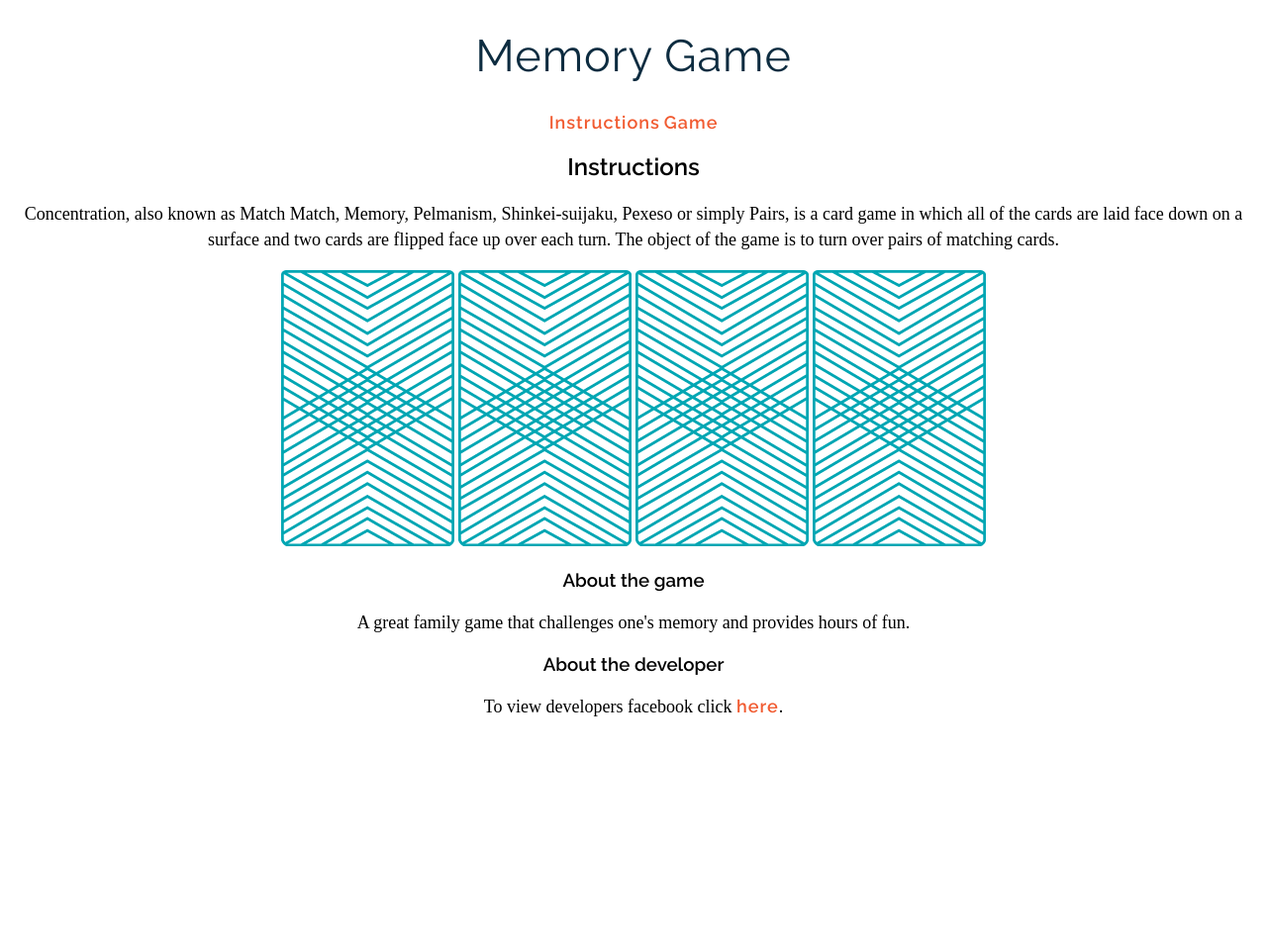
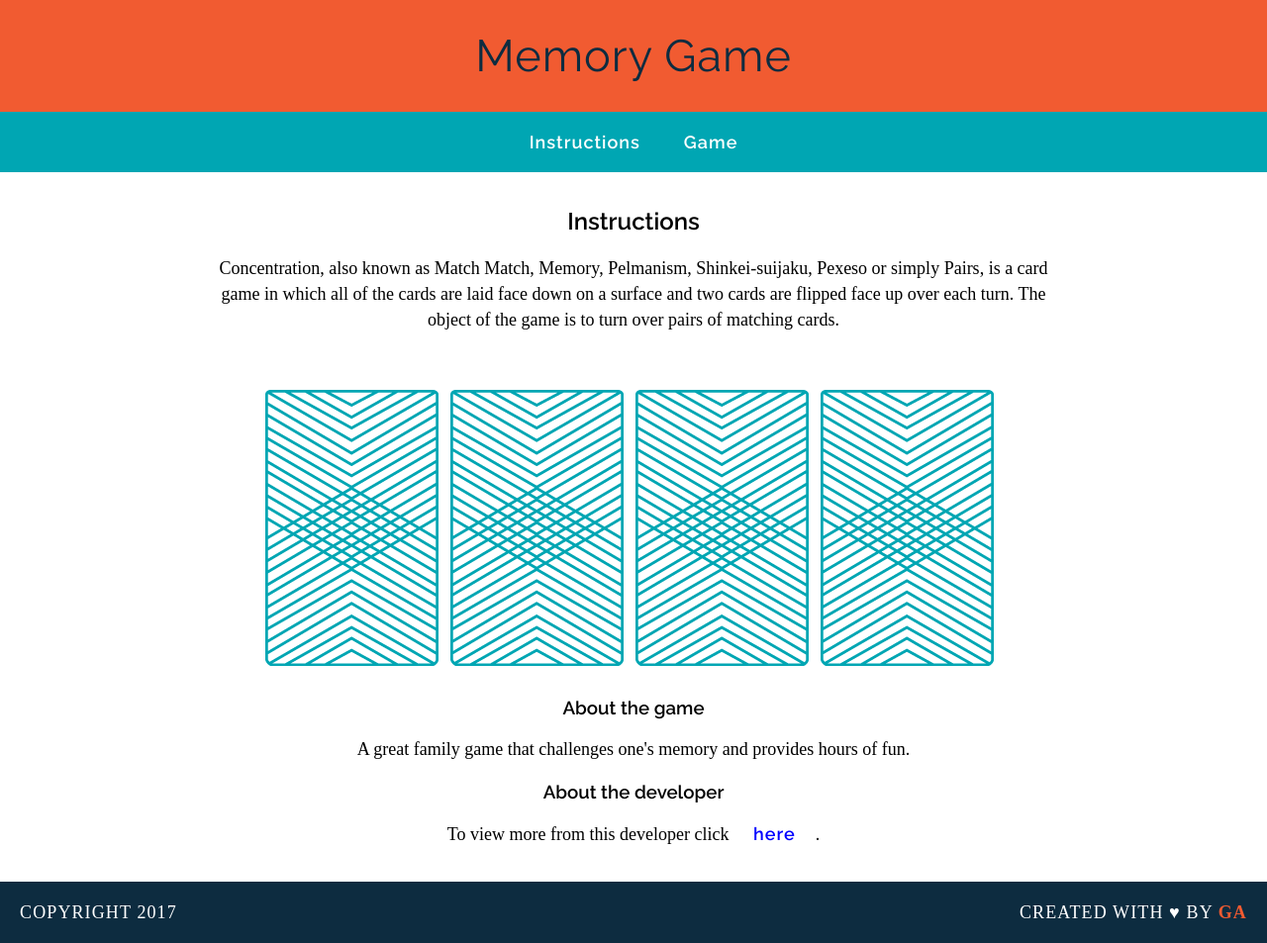
Before and after one commit to Davewill94/wdi-fundamentals-memorygame, a plain HTML site: page memory_game/index.html in a window 1280 px wide. Shown: the whole page at 99% size. Before the commit the page ends 800 px from the top, so only its background shows below. Drawn offline with Linux system fonts and the light colour scheme; a web font is replaced by a local one.

Commit message:
created game logic

```diff
--- /dev/null
+++ b/memory-game-download/memory-game (1)/css/style.css
@@ -0,0 +1,124 @@
+/* =============================
+GENERAL STYLES
+================================ */
+body {
+  font-family: "Raleway", sans-serif;
+  text-align: center;
+  font-size: 18px;
+  -webkit-font-smoothing: antialiased;
+  margin: 0;
+}
+
+.clearfix:after {
+  visibility: hidden;
+  display: block;
+  content: " ";
+  clear: both;
+  height: 0;
+  font-size: 0;
+}
+
+/* =============================
+TYPOGRAPHY
+================================ */
+h1, h2 {
+  text-transform: uppercase;
+}
+
+h1 {
+  color: white;
+  font-size: 45px;
+  margin: 0;
+  font-weight: 400;
+  letter-spacing: 0.05em;
+}
+
+h2 {
+  color: #0D2C40;
+  letter-spacing: 0.05em;
+  font-weight: 600;
+  font-size: 20px;
+}
+
+p {
+  font-family: "Droid Serif", serif;
+  line-height: 26px;
+}
+
+a {
+  color: white;
+  text-decoration: none;
+  text-transform: uppercase;
+  font-weight: 600;
+  letter-spacing: .06em;
+
+  margin: 0 20px;
+  /* For hover style transition (bonus) */
+  border-bottom: 2px solid transparent;
+/*   transition: all .3s ease-in-out; */
+}
+
+a:hover {
+  border-bottom: 2px solid white;
+}
+/* =============================
+HEADER
+================================ */
+header {
+  background-color: #F15B31;
+  padding: 30px 20px;
+}
+
+/* =============================
+NAV
+================================ */
+nav {
+  background-color: #00A6B3;
+  padding: 20px 0;
+}
+
+/* =============================
+MAIN SECTION
+================================ */
+
+main {
+  width: 850px;
+  margin: 35px auto;
+}
+
+
+/* =============================
+GAME BOARD
+================================ */
+img {
+  margin: 40px 8px 0;
+}
+
+/* =============================
+FOOTER
+================================ */
+footer {
+  text-transform: uppercase;
+  padding: 0 20px;
+  background-color: #0D2C40;
+  color: white;
+  font-size: 14px;
+  letter-spacing: .08em;
+  font-weight: 500;
+
+}
+
+.copyright {
+  float: left;
+  font-family: "Raleway", sans-serif;
+}
+
+.message {
+  float: right;
+  font-family: "Raleway", sans-serif;
+}
+
+.name {
+  color: #F15B31;
+  font-weight: bold;
+}
--- a/memory_game/css/style.css
+++ b/memory_game/css/style.css
@@ -1,5 +1,6 @@
 body{
 	text-align: center;
+	margin: 0;
 }
 
 h1 {
@@ -8,6 +9,7 @@ h1 {
 	letter-spacing: 1px;
 	font-weight: 400;
 	font-size: 45px;
+	margin: 0;
 }
 
 h2 {
@@ -37,3 +39,60 @@ p {
 	line-height: 26px;
 	font-size: 18px;
 }
+
+header{
+	background-color: #F15B31;
+	color: #FFFFFF;
+	padding: 30px 20px;
+}
+
+nav{
+	background-color: #00A6B3;
+	color: #FFFFFF;
+	padding: 20px 0;
+}
+a {
+	margin: 0 20px;
+	color: #FFFFFF;
+	border-bottom: 2px solid transparent;
+}
+main{
+	width: 850px;
+	margin: 35px auto;
+}
+img{
+	margin: 40px 8px 8px 0;
+}
+footer{
+	text-transform: uppercase;
+	padding: 0 20px;
+	background-color: #0D2C40;
+	color: white;
+	font-size: 14px;
+	letter-spacing: 0.08em;
+	font-weight: 500;
+}
+.copyright{
+	float: left;
+}
+.message{
+	float: right;
+}
+.clearfix:after{
+	visibility: hidden;
+	display: block;
+	content: " ";
+	clear: both;
+	height: 0;
+	font-size: 0;
+}
+.bonus{
+	color: blue;
+}
+.name{
+	color: #F15B31;
+	font-weight: 700;
+}
+a:hover{
+	border-bottom: 2px solid white;
+}
--- a/memory_game/index.html
+++ b/memory_game/index.html
@@ -10,9 +10,16 @@
 
 
     <body>
+        <header>
             <h1>Memory Game</h1>
-    <a href="#">Instructions</a>
-    <a href="#">Game</a>
+        </header>
+        <nav>
+            <a href="#Instructions">Instructions</a>
+            <a href="#About the Game">Game</a>
+        </nav>
+
+
+        <main>
             <h2>Instructions</h2>
             <p>Concentration, also known as Match Match, Memory, Pelmanism, Shinkei-suijaku, Pexeso or simply Pairs, is a card game in which all of the cards are laid face down on a surface and two cards are flipped face up over each turn. The object of the game is to turn over pairs of matching cards.</p>
             <div>
@@ -21,9 +28,18 @@
                 <img src="images/images/back.png" alt="King of Diamonds">
                 <img src="images/images/back.png" alt="King of Hearts">
             </div>
+
             <h3>About the game</h3>
             <p>A great family game that challenges one's memory and provides hours of fun.</p>
             <h3>About the developer</h3>
-    <p>To view developers facebook click <a href="#">here</a>.</p>
+
+            <p>To view more from this developer click <a class="bonus" href="#">here</a>.</p>
+        </main>
+
+        <footer class="clearfix">
+            <p class="copyright">Copyright 2017</p>
+            <p class="message">Created with &hearts; by <span class="name">GA</span>
+        </footer>
+
     </body>
 </html>
```
Also changed, not shown: memory-game-download/memory-game (1)/index.html (added, +43 -0 lines), memory-game-download/memory-game (1)/js/main.js (added, +7 -0 lines), memory-game-download/memory-game (1)/images/back.png (added), memory-game-download/memory-game (1)/images/king-of-diamonds.png (added), memory-game-download/memory-game (1)/images/king-of-hearts.png (added), memory-game-download/memory-game (1)/images/queen-of-diamonds.png (added), memory-game-download/memory-game (1)/images/queen-of-hearts.png (added). Lines whose indentation alone changed are shown as unchanged.
